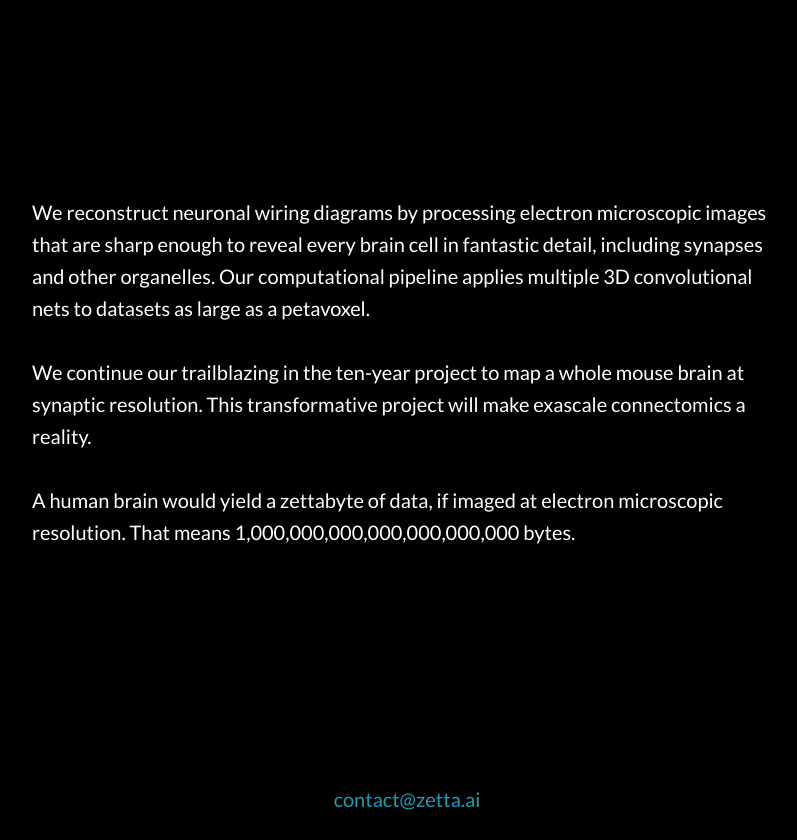
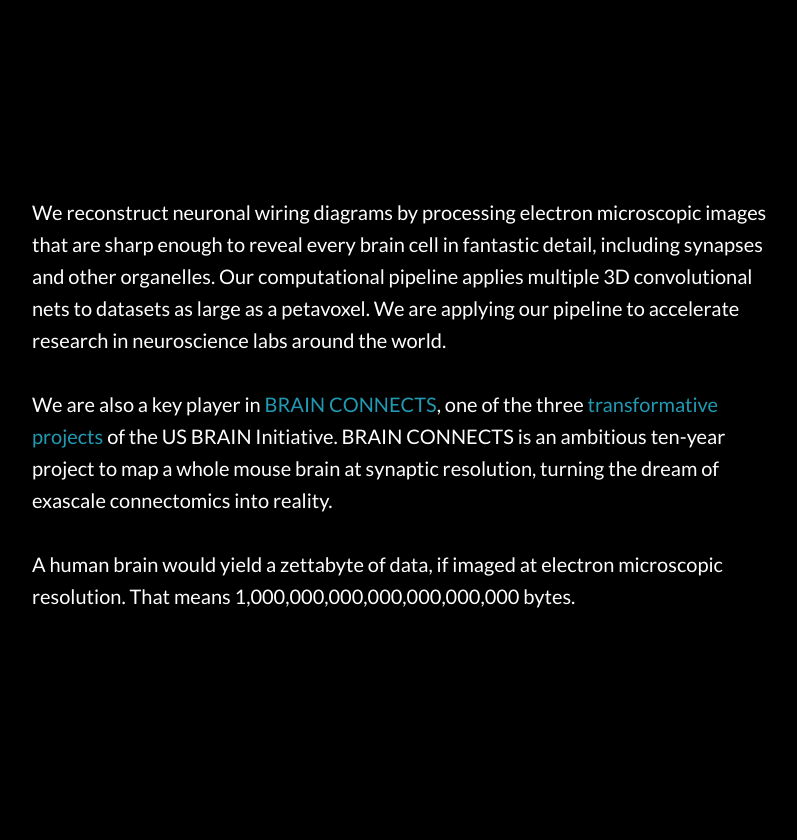
Before and after one commit to ZettaAI/zettaai.github.io, a Jekyll site: the page built from index.html, in a window 1280 px wide and 900 px high, scrolled down 844 px, cut to the strip 60-900 px from the top of the window. Shown: the whole strip, without its empty margins (233-1030 px from the left). Built offline with Jekyll 4.4.1, drawn with Linux system fonts in a browser that asks for light colours.

Commit message:
links to BRAIN Initiative

```diff
--- a/_includes/about.html
+++ b/_includes/about.html
@@ -3,11 +3,15 @@
         <div class="row">
             <div class="col-lg-8 col-lg-offset-2">
                 <!--                 <h2>About Zetta</h2>-->
-                <p style="text-align: left">We reconstruct neuronal wiring diagrams by processing electron microscopic images that are sharp enough to reveal every brain cell in fantastic detail, including synapses and other organelles.
-                    Our computational pipeline applies multiple 3D convolutional nets to datasets as large as a petavoxel.<br><br>
+                <p style="text-align: left">We reconstruct neuronal wiring diagrams by processing electron microscopic images that are
+                    sharp enough to reveal every brain cell in fantastic detail, including synapses and other organelles.
+                    Our computational pipeline applies multiple 3D convolutional nets to datasets as large as a petavoxel.
+                    We are applying our pipeline to accelerate research in neuroscience labs around the world.<br><br>
 
-                    We continue our trailblazing in the ten-year project to map a whole mouse brain at synaptic resolution.
-                    This transformative project will make exascale connectomics a reality.<br><br>
+                    We are also a key player in <a href="https://braininitiative.nih.gov/research/neuroimaging-technologies-across-scales/brain-initiative-connectivity-across-scales">BRAIN CONNECTS</a>,
+                    one of the three <a href="https://doi.org/10.1016/j.cell.2021.11.037">transformative projects</a> of the US BRAIN Initiative.
+                    BRAIN CONNECTS is an ambitious ten-year project to map a whole mouse brain at synaptic resolution,
+                    turning the dream of exascale connectomics into reality.<br><br>
 
                     A human brain would yield a zettabyte of data, if imaged at electron microscopic resolution. That means 1,000,000,000,000,000,000,000 bytes.</p>
             </div>
```
